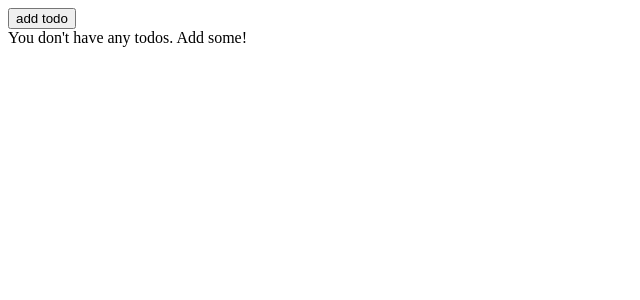
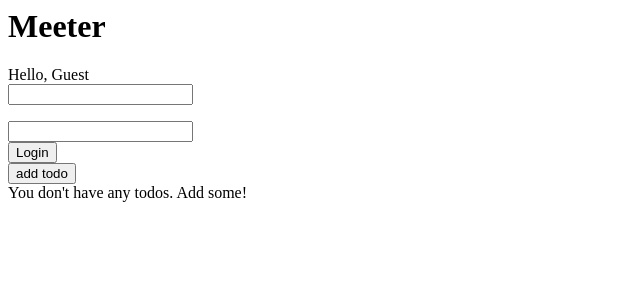
Before and after one commit to sideroff/meeter, a React app: page / in a window 1280 px wide. Shown: the top 300 px of the page, without its empty margins (0-640 px from the left). Built offline with nearby package versions, Linux system fonts and the light colour scheme.

Commit message:
adds login form

```diff
--- a/client/App.jsx
+++ b/client/App.jsx
@@ -2,11 +2,11 @@ import React from 'react'
 import { connect } from 'react-redux'
 
 import Todos from './Todos.jsx'
+import Header from './Header.jsx'
 
 function mapDispatchToProps(dispatch) {
     return {
         AddTodo: function (id, text) {
-            console.dir(dispatch)
             dispatch({ type: "ADD_TODO", payload: { id: id, text: text } })
         }
     }
@@ -22,6 +22,7 @@ class App extends React.Component {
     render() {
         return (
             <div>
+                <Header />
                 <button onClick={() => {
                     this.props.AddTodo(this.index++, "test")
                 }}>add todo</button>
--- a/client/Header.jsx
+++ b/client/Header.jsx
@@ -1,13 +1,61 @@
 import React from 'react'
+import { connect } from 'react-redux'
 
-export default class Header extends React.Component {
+function mapStateToProps(state) {
+    return { currentUser: state.users.current, loginForm: state.forms.login }
+}
+
+function mapDispatchToProps(dispatch) {
+    return {
+        HandleUsernameChange: function (event) {
+            dispatch({ type: 'LOGIN_USERNAME_CHANGE', payload: event.target.value })
+        },
+        HandlePasswordChange: function (event) {
+            dispatch({ type: 'LOGIN_PASSWORD_CHANGE', payload: event.target.value })
+        },
+        Login: function (username, password) {
+            //TODO: handle invalid login credentials
+            dispatch({ type: "LOGIN", payload: { username, password } })
+        },
+        Logout: function () {
+            dispatch({ type: "LOGOUT", payload: {} })
+        }
+    }
+}
+
+class Header extends React.Component {
+    greeting() {
+        if (this.props.currentUser) {
+            return <div>Hello, {this.props.currentUser.username}}</div>
+        }
+
+        return (
+            <div>
+                <span>Hello, Guest</span>
+                <form onSubmit={this.props.Login}>
+                    <input type="text" name="username" value={this.props.loginForm.username} onChange={this.props.HandleUsernameChange.bind(this)} />
+                </form>
+                <div>
+                    <input type="password" name="password" value={this.props.loginForm.password} onChange={this.props.HandlePasswordChange.bind(this)} />
+                </div>
+                <div><button onClick={() => {
+                    this.props.Login()
+                }}>Login</button>
+                </div>
+            </div>
+        )
+    }
+
     render() {
         return (
             <header >
                 <h1>Meeter</h1>
                 <nav></nav>
+                {this.greeting()}
             </header >
         )
 
     }
 }
+
+export default connect(mapStateToProps, mapDispatchToProps)(Header)
--- a/client/index.js
+++ b/client/index.js
@@ -7,22 +7,19 @@ import ReactDOM from 'react-dom'
 import App from './App.jsx'
 import reducers from './reducers/index.js'
 
-let store
+window.onload = function () {
+    let store = createStore(reducers)
+    console.log('initial state')
+    console.dir(store.getState())
 
-
-window.onload = function () {
-
-    store = createStore(reducers)
     function render() {
-        console.log('rendering')
-        console.dir(store.getState())
         ReactDOM.render(
             <Provider store={store}>
                 <App/>
             </Provider>,
             document.getElementById('app'))
     }
+
     store.subscribe(render)
-
     render()
 }
--- /dev/null
+++ b/client/reducers/forms/index.js
@@ -0,0 +1,11 @@
+import login from './loginForm'
+
+const defaultState = {
+    login: login()
+}
+
+export default (state = defaultState, action = {}) => {
+    return {
+        login: login(state.login, action)
+    }
+}
--- /dev/null
+++ b/client/reducers/forms/loginForm.js
@@ -0,0 +1,21 @@
+const defaultState = {
+    username: '',
+    password: ''
+}
+export default (state = defaultState, action = {}) => {
+    let payload = action.payload || ''
+    let newState = state
+
+    switch (action.type) {
+        case 'LOGIN_USERNAME_CHANGE':
+            newState = Object.assign({}, state, { username: payload })
+            return newState
+
+        case 'LOGIN_PASSWORD_CHANGE':
+            newState = Object.assign({}, state, { password: payload })
+            return newState
+
+        default:
+            return state
+    }
+}
--- a/client/reducers/index.js
+++ b/client/reducers/index.js
@@ -1,5 +1,8 @@
 import { combineReducers } from 'redux'
 
 import todos from './todos'
+import users from './users'
+import forms from './forms'
 
-export default combineReducers({ todos: todos })
+//NOTE: actions should not mutate, rather create new instances of state
+export default combineReducers({ todos, users, forms })
--- a/client/reducers/todos.js
+++ b/client/reducers/todos.js
@@ -1,8 +1,7 @@
-export default function (state = [], action) {
-    let type = action.type
+export default (state = [], action) => {
     let payload = action.payload
     let newState
-    //TODO: actions should not mutate, rather create new instances of state
+
     switch (action.type) {
         case 'ADD_TODO':
             newState = [...state, { id: payload.id, text: payload.text }]
--- /dev/null
+++ b/client/reducers/users.js
@@ -0,0 +1,15 @@
+export default (state = {}, action) => {
+    let payload = action.payload
+    let newState
+
+    switch (action.type) {
+        case 'REGISTER':
+            console.log('register')
+        case 'LOGIN':
+            console.log('login')
+        case 'LOGOUT':
+            console.log('logout')
+    }
+
+    return state;
+}
```
Also changed, not shown: 1 other file (tests, documents, lock files or other folders).
